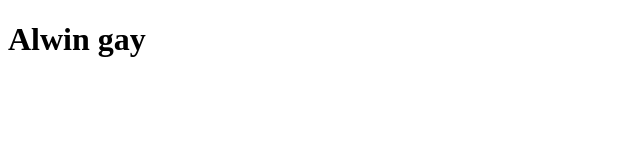
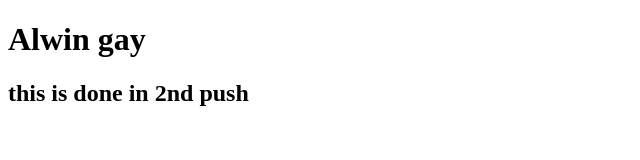
Before and after one commit to xaquaaa/forest-fire, a plain HTML site: page index.html in a window 1280 px wide. Shown: the whole page, without its empty margins (0-640 px from the left). Drawn offline with Linux system fonts and the light colour scheme.

Commit message:
this is 2nd change

```diff
--- a/index.html
+++ b/index.html
@@ -8,5 +8,6 @@
 </head>
 <body>
     <h1>Alwin gay</h1>
+    <h2>this is done in 2nd push</h2>
 </body>
 </html>
```
